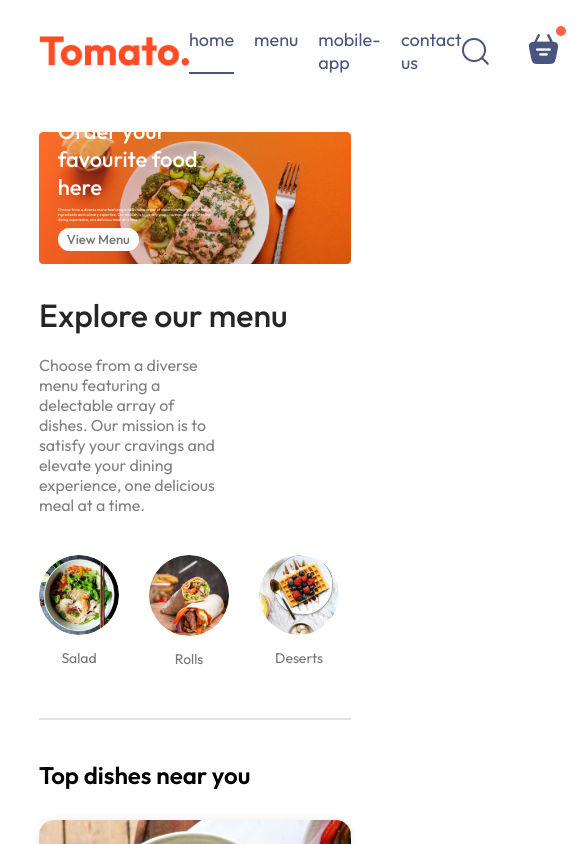
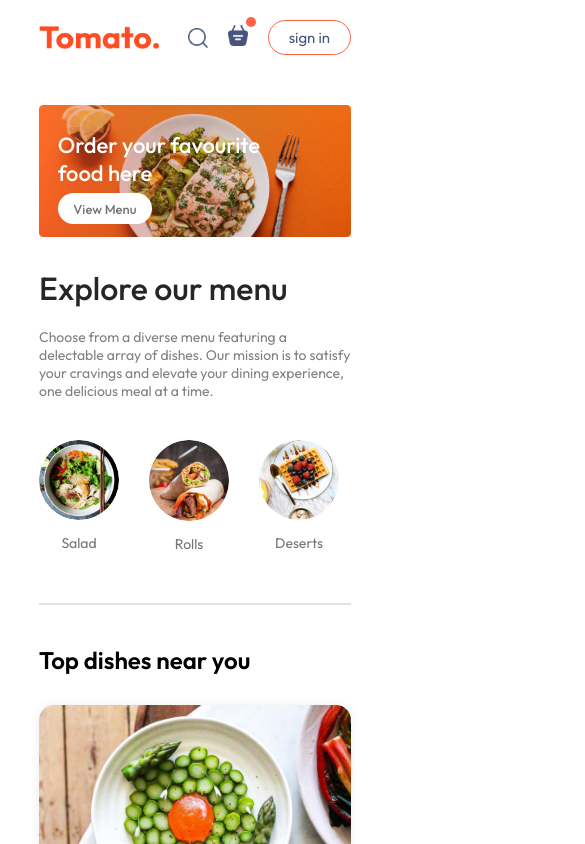
Before and after one commit to hasibhaque07/Food-Delivery-Website, a React (Vite) app in the folder frontend/: page / in a window 390 px wide. Shown: the top 844 px of the page, 585 px wide, since content can reach past the window. Built offline with nearby package versions, Linux system fonts and the light colour scheme.

Commit message:
modified

```diff
--- a/frontend/src/App.jsx
+++ b/frontend/src/App.jsx
@@ -1,16 +1,21 @@
-import React from 'react'
+import React, { useState } from 'react'
 import Navbar from './components/Navbar/navbar'
 import { Route, Routes } from 'react-router-dom'
 import Home from './pages/Home/Home'
 import Cart from './pages/Cart/Cart'
 import PlaceOrder from './pages/PlaceOrder/PlaceOrder'
 import Footer from './components/Footer/Footer'
+import LoginPopup from './components/LoginPopup/LoginPopup'
 
 const App = () => {
+
+  const [showLogin, setShowLogin] = useState(false);
+
   return (
     <>
+      {showLogin ? <LoginPopup setShowLogin={setShowLogin}/> : <></>}
       <div className='app'>
-        <Navbar />
+        <Navbar setShowLogin={setShowLogin}/>
         <Routes>
           <Route path='/' element={<Home />} />
           <Route path='/cart' element={<Cart />} />
--- /dev/null
+++ b/frontend/src/components/AppDownload/AppDownload.css
@@ -0,0 +1,22 @@
+.app-download{
+    margin: auto auto;
+    margin-top: 100px;
+    font-size: max(3vw, 20px);
+    text-align: center;
+    font-weight: 500;
+}
+.app-download-platforms{
+    display: flex;
+    justify-content: center;
+    gap: max(2vw, 10px);
+    margin-top: 40px
+}
+.app-download-platforms img{
+    width: max(30vw, 120px);
+    max-width: 180px;
+    transition: 0.5s;
+    cursor: pointer;
+}
+.app-download-platforms img:hover{
+    transform: scale(1.05);
+}
--- /dev/null
+++ b/frontend/src/components/AppDownload/AppDownload.jsx
@@ -0,0 +1,17 @@
+import React from 'react'
+import './AppDownload.css'
+import { assets } from '../../assets/assets'
+
+const AppDownload = () => {
+  return (
+    <div className='app-download' id='app-download'>
+        <p>For Better Experience Download <br /> Tomato App</p>
+        <div className="app-download-platforms">
+            <img src={assets.play_store} alt="" />
+            <img src={assets.app_store} alt="" />
+        </div>
+    </div>
+  )
+}
+
+export default AppDownload
--- a/frontend/src/components/ExploreMenu/ExploreMenu.css
+++ b/frontend/src/components/ExploreMenu/ExploreMenu.css
@@ -46,3 +46,9 @@
     border: 4px solid tomato;
     padding: 2px;
 }
+@media (max-width: 1050px){
+    .explore-menu-text{
+        max-width: 100%;
+        font-size: 14px;
+    }
+}
--- a/frontend/src/components/Footer/Footer.css
+++ b/frontend/src/components/Footer/Footer.css
@@ -40,3 +40,13 @@
     background-color: grey;
     border: none;
  }
+ @media (max-width: 750px){
+    .footer-content{
+        display: flex;
+        flex-direction: column;
+        gap: 35px;
+    }
+    .footer-copyright{
+        text-align: center;
+    }
+ }
--- a/frontend/src/components/Header/Header.css
+++ b/frontend/src/components/Header/Header.css
@@ -34,3 +34,19 @@
     font-size: max(1vw, 13px);
     border-radius: 50px;
 }
+@media (max-width: 1050px){
+    .header-contents{
+        max-width: 45%;
+    }
+}
+@media (max-width: 1050px){
+    .header-contents{
+        max-width: 65%;
+    }
+    .header-contents p{
+        display: none;
+    }
+    .header-contents button{
+        padding: 2vw 4vw;
+    }
+}
--- /dev/null
+++ b/frontend/src/components/LoginPopup/LoginPopup.css
@@ -0,0 +1,65 @@
+.login-popup{
+    position: absolute;
+    z-index: 1;
+    width: 100%;
+    height: 100%;
+    background-color: #00000090;
+    display: grid;
+}
+.login-popup-container{
+    place-self: center;
+    width: max(23vw, 330px);
+    color: #808080;
+    background-color: white;
+    display: flex;
+    flex-direction: column;
+    gap: 25px;
+    padding: 25px 30px;
+    border-radius: 8px;
+    font-size: 14px;
+    animation: fadeIn 0.5s;
+}
+.login-popup-title{
+    display: flex;
+    justify-content: space-between;
+    align-items: center;
+    color: black;
+}
+.login-popup-title img{
+    width: 16px;
+    cursor: pointer;
+}
+.login-popup-inputs{
+    display: flex;
+    flex-direction: column;
+    gap: 20px;
+}
+.login-popup-inputs input{
+    outline: none;
+    border: 1px solid #c9c9c9;
+    padding: 10px;
+    border-radius: 4px;
+}
+.login-popup-container button{
+    border: none;
+    padding: 10px;
+    border-radius: 4px;
+    color: white;
+    background-color: tomato;
+    font-size: 15px;
+    cursor: pointer;
+}
+.login-popup-condition{
+    display: flex;
+    align-items: start;
+    gap: 8px;
+    margin-top: -15px;
+}
+.login-popup-condition input{
+    margin-top: 5px;
+}
+.login-popup p span{
+    color: tomato;
+    font-weight: 500;
+    cursor: pointer;
+}
--- /dev/null
+++ b/frontend/src/components/LoginPopup/LoginPopup.jsx
@@ -0,0 +1,35 @@
+import React, { useState } from 'react'
+import './LoginPopup.css'
+import { assets } from '../../assets/assets';
+
+const LoginPopup = ({setShowLogin}) => {
+
+    const [currState, setCurrState] = useState("Sign Up");
+
+  return (
+    <div className='login-popup'>
+        <form className="login-popup-container">
+            <div className="login-popup-title">
+                <h2>{currState}</h2>
+                <img onClick={() => setShowLogin(false)} src={assets.cross_icon} alt="" />
+            </div>
+            <div className="login-popup-inputs">
+                {currState === "Login" ?<></> : <input type="text" placeholder='Your name' required/>}
+                <input type="email" placeholder='Your email' required />
+                <input type="password" placeholder='password' required />
+            </div>
+            <button>{currState === "Sign Up" ? "Create account" : "Login"}</button>
+            <div className="login-popup-condition">
+                <input type="checkbox" required/>
+                <p>By continuing, i agree to the terms of use & privacy policy.</p>
+            </div>
+            {currState === "Login"
+                ?<p>Create a new account? <span onClick={() => setCurrState("Sign Up")}>Click here</span></p>
+                :<p>Already have an account? <span onClick={() => setCurrState("Login")}>Login here</span></p>
+            }
+        </form>
+    </div>
+  )
+}
+
+export default LoginPopup
--- a/frontend/src/components/Navbar/Navbar.css
+++ b/frontend/src/components/Navbar/Navbar.css
@@ -51,3 +51,46 @@
     top: -8px;
     right: -8px;
 }
+@media (max-width: 1050px){
+    .navbar .logo{
+        width: 140px;
+    }
+    .navbar-menu{
+        gap: 20px;
+        font-size: 17px;
+    }
+    .navbar-right{
+        gap: 30px;
+    }
+    .navbar-right img{
+        width: 22px;
+    }
+    .navbar-right button{
+        padding: 8px 25px;
+    }
+}
+@media (max-width: 900px){
+    .navbar .logo{
+        width: 120px;
+    }
+    .navbar-menu{
+        gap: 15px;
+        font-size: 16px;
+    }
+    .navbar-right{
+        gap: 20px;
+    }
+    .navbar-right img{
+        width: 20px;
+    }
+    .navbar-right button{
+        padding:7px 20px;
+        font-size: 15px;
+    }
+    @media (max-width: 750px){
+        .navbar-menu{
+            display: none;
+        }
+
+    }
+}
--- a/frontend/src/components/Navbar/Navbar.jsx
+++ b/frontend/src/components/Navbar/Navbar.jsx
@@ -1,17 +1,18 @@
 import React, { useState } from 'react'
 import './Navbar.css'
 import { assets } from '../../assets/assets'
+import { Link } from 'react-router-dom'
 
-const Navbar = () => {
+const Navbar = ({setShowLogin}) => {
     const [menu, setMenu] = useState("home");
   return (
     <div className='navbar'>
       <img src={assets.logo} alt="" className="logo" />
       <ul className="navbar-menu">
-        <li onClick={()=>setMenu("home")} className={menu==="home"?"active":""}>home</li>
-        <li onClick={()=>setMenu("menu")} className={menu==="menu"?"active":""}>menu</li>
-        <li onClick={()=>setMenu("mobile-app")} className={menu==="mobile-app"?"active":""}>mobile-app</li>
-        <li onClick={()=>setMenu("contact-us")} className={menu==="contact-us"?"active":""}>contact us</li>
+        <Link to="/" onClick={()=>setMenu("home")} className={menu==="home"?"active":""}>home</Link>
+        <a href='#explore-menu' onClick={()=>setMenu("menu")} className={menu==="menu"?"active":""}>menu</a>
+        <a href='#app-download' onClick={()=>setMenu("mobile-app")} className={menu==="mobile-app"?"active":""}>mobile-app</a>
+        <a href='#footer' onClick={()=>setMenu("contact-us")} className={menu==="contact-us"?"active":""}>contact us</a>
       </ul>
       <div className="navbar-right">
         <img src={assets.search_icon} alt="" />
@@ -19,7 +20,7 @@
             <img src={assets.basket_icon} alt="" />
             <div className="dot"></div>
         </div>
-        <button>sign in</button>
+        <button onClick={() => setShowLogin(true)}>sign in</button>
       </div>
     </div>
   )
--- a/frontend/src/index.css
+++ b/frontend/src/index.css
@@ -4,6 +4,7 @@
   margin: 0;
   box-sizing: border-box;
   font-family: Outfit;
+  scroll-behavior: smooth;
 }
 body {
   min-height: 100vh;
--- a/frontend/src/pages/Home/Home.jsx
+++ b/frontend/src/pages/Home/Home.jsx
@@ -3,6 +3,7 @@
 import Header from '../../components/Header/Header'
 import ExploreMenu from '../../components/ExploreMenu/ExploreMenu'
 import FoodDisplay from '../../components/FoodDisplay/FoodDisplay'
+import AppDownload from '../../components/AppDownload/AppDownload'
 
 const Home = () => {
   const [category, setCategory] = useState('All');
@@ -11,6 +12,7 @@
       <Header/>
       <ExploreMenu category={category} setCategory={setCategory}/>
       <FoodDisplay category={category}/>
+      <AppDownload />
     </div>
   )
 }
```
